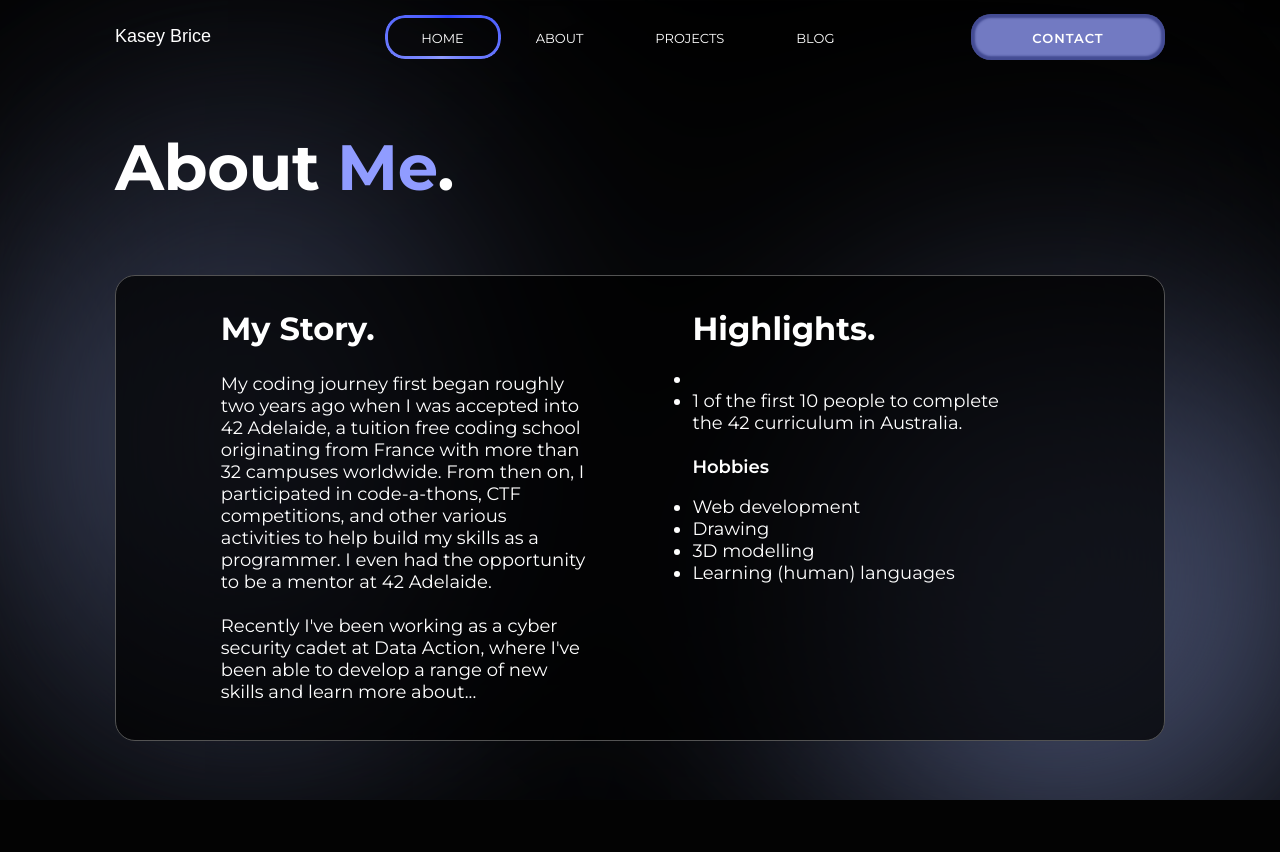
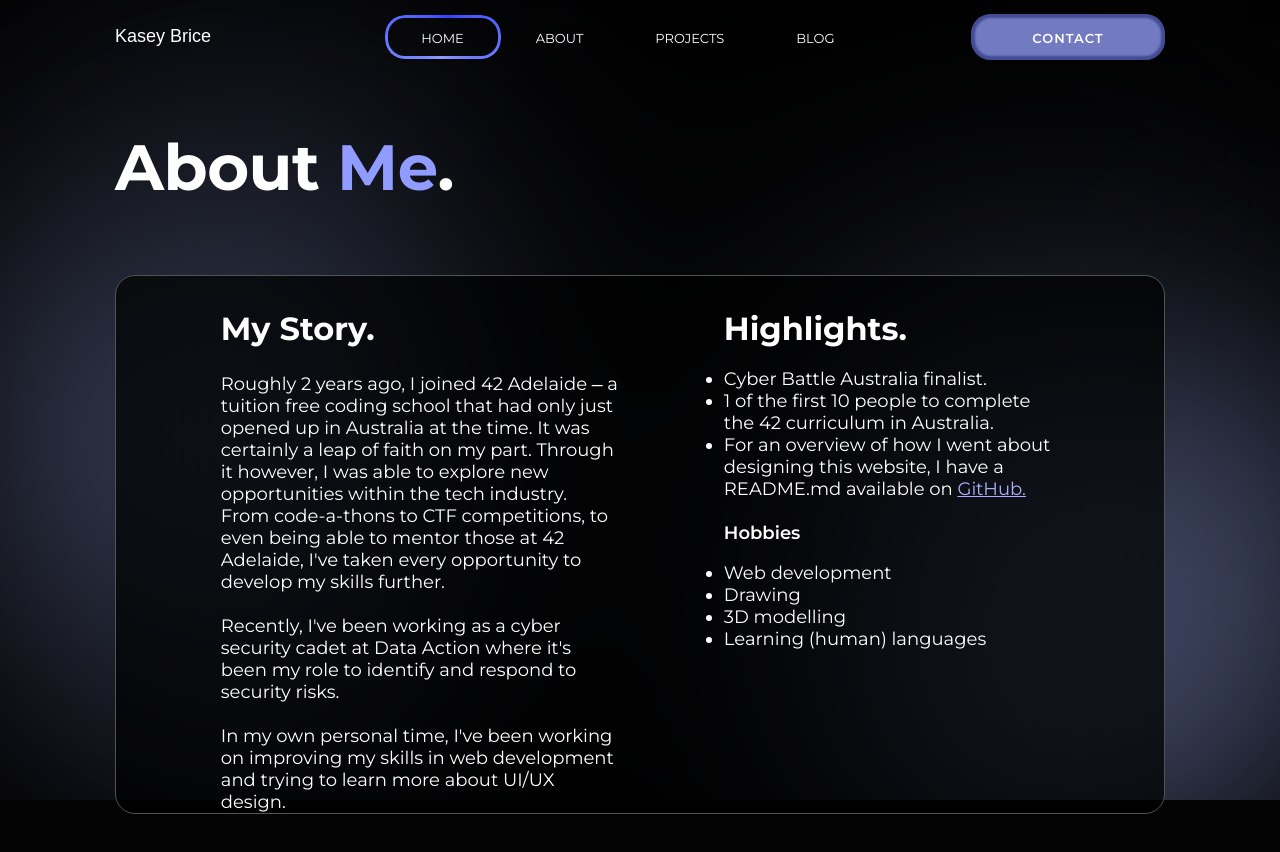
Before and after one commit to kaseypsbrice/kaseypsbrice.github.io, a Vue app: page /about in a window 1280 px wide. Shown: the top 852 px of the page. Before the commit the page ends 807 px from the top, so only its background shows below. Built offline with nearby package versions, Linux system fonts and the light colour scheme; some icons are missing; a web font is replaced by a local one.

Commit message:
Wrote About Me page content

```diff
--- a/src/views/About.vue
+++ b/src/views/About.vue
@@ -30,13 +30,17 @@ import { Icon } from "@iconify/vue";
                 </h2>
                 <!-- I wrote this up quickly, will probably change later. -->
                 <p style="color: #fff; padding-top: 25px; font-size: 18px;">
-                    My coding journey first began roughly two years ago when I was accepted into 42 Adelaide, a tuition free
-                    coding school originating from France with more than 32 campuses worldwide. From then on, I participated in code-a-thons,
-                    CTF competitions, and other various activities to help build my skills as a programmer. I even had the opportunity to be a mentor
-                    at 42 Adelaide.
+                    Roughly 2 years ago, I joined 42 Adelaide <code>&#8212;</code> a tuition free coding school that had only
+                    just opened up in Australia at the time.
+                    It was certainly a leap of faith on my part. Through it however, I was able to explore new opportunities
+                    within the tech industry. From code-a-thons to CTF competitions, to even being able to mentor those at 42 Adelaide,
+                    I've taken every opportunity to develop my skills further.
                     <br><br>
-                    Recently I've been working as a cyber security cadet at Data Action, where I've been able to develop a range of new skills and
-                    learn more about...
+                    Recently, I've been working as a cyber security cadet at Data Action where it's been my role to identify and
+                    respond to security risks.
+                    <br><br>
+                    In my own personal time, I've been working on improving my skills in web development and trying to learn more about
+                    UI/UX design.
                 </p>
             </section>
             <section class="highlights">
@@ -45,8 +49,12 @@ import { Icon } from "@iconify/vue";
                 </h2>
                 <div style="color: #fff; padding-top: 20px; font-size: 18px;">
                     <ul>
-                        <li></li>
+                        <li>Cyber Battle Australia finalist.</li>
                         <li>1 of the first 10 people to complete the 42 curriculum in Australia.</li>
+                        <li>
+                            For an overview of how I went about designing this website, I have a README.md
+                            available on <a href='https://github.com/kaseypsbrice/kaseypsbrice.github.io' target='_blank' style='color: #a8b2ff;'>GitHub.</a>
+                        </li>
                     </ul>
                     <br>
                     <p style="font-weight: 600;">Hobbies</p>
@@ -124,7 +132,7 @@ main {
             float: left;
             margin-left: 10%;
             margin-top: 3.2%;
-            width: 35%;
+            width: 38%;
         }
 
         .highlights {
```
